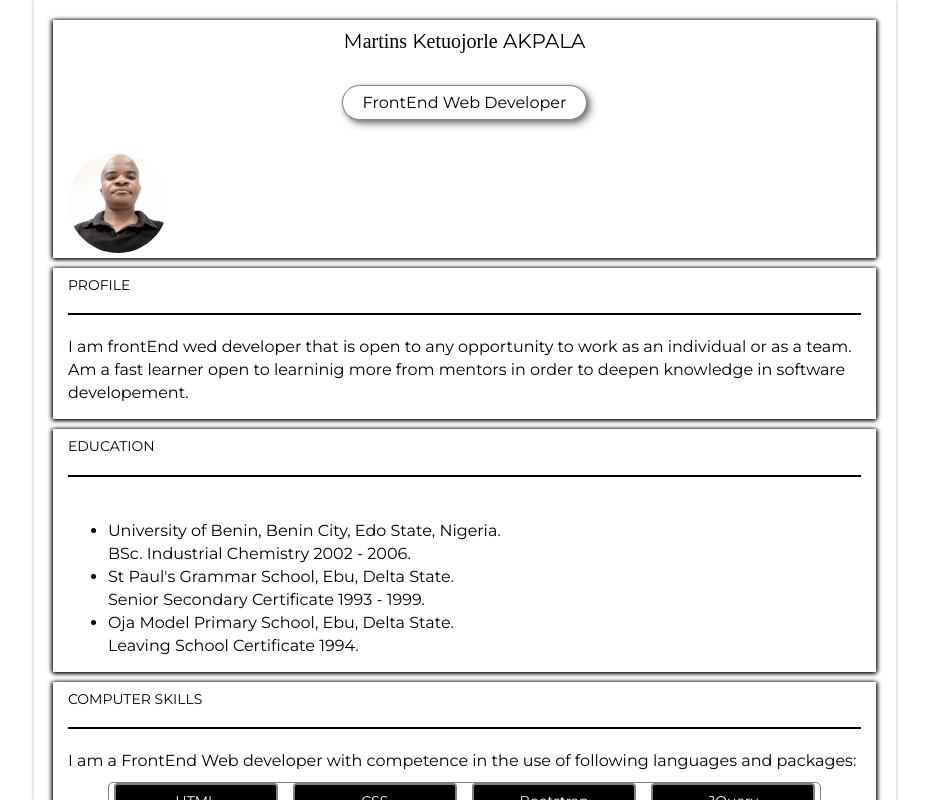
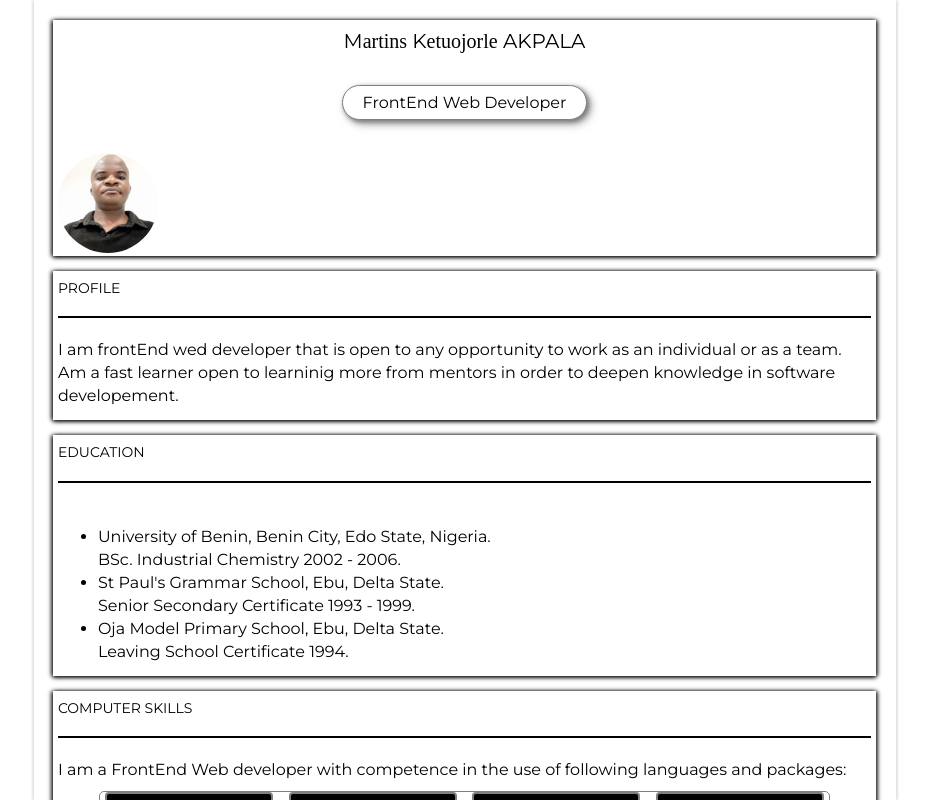
Before and after one commit to ketuojorle/martinsprofile, a plain HTML site: page index.html in a window 1280 px wide. Shown: the whole page, without its empty margins (175-1104 px from the left). Drawn offline with nearby package versions, Linux system fonts and the light colour scheme; a web font is replaced by a local one.

Commit message:
padding of profile box

```diff
--- a/cv.css
+++ b/cv.css
@@ -51,7 +51,7 @@ body{
             grid-template-columns: auto;
             justify-content: center;
             align-items: center;
-            gap: 10px;
+            gap: 15px;
             text-align:left;
             padding :20px 3px 2px 2px ;
             box-sizing: border-box;
@@ -75,7 +75,7 @@ img.profile-passport{
    width: 96%;
    position: relative;
    margin:auto;
-   padding:0px 15px 5px;
+   padding:0px 5px 3px;
    font-family: montserrat;
    font-weight: lighter;
    font-size: 16px;
@@ -186,6 +186,7 @@ input[type=button]{
                                                }
 
                      @media only screen and (max-width :600px){  /*FOR SMALL SCREEN PHONES */
+                        .profile-details{padding: 0px  10px;}
                         img.profile-passport{width:50px; height:50px; }
                         .skills-info{
                            grid-template-columns:45% 45% ;}
```
